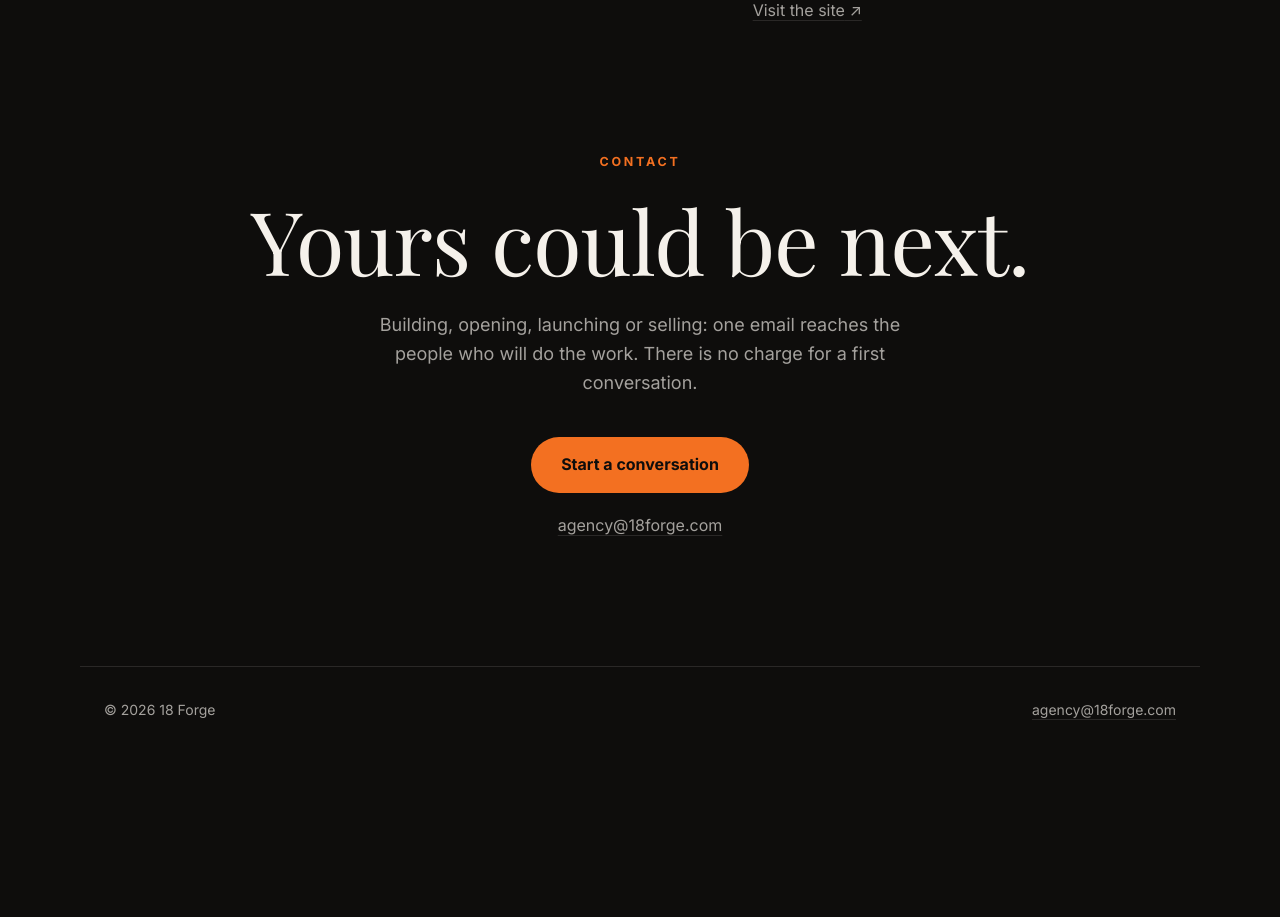
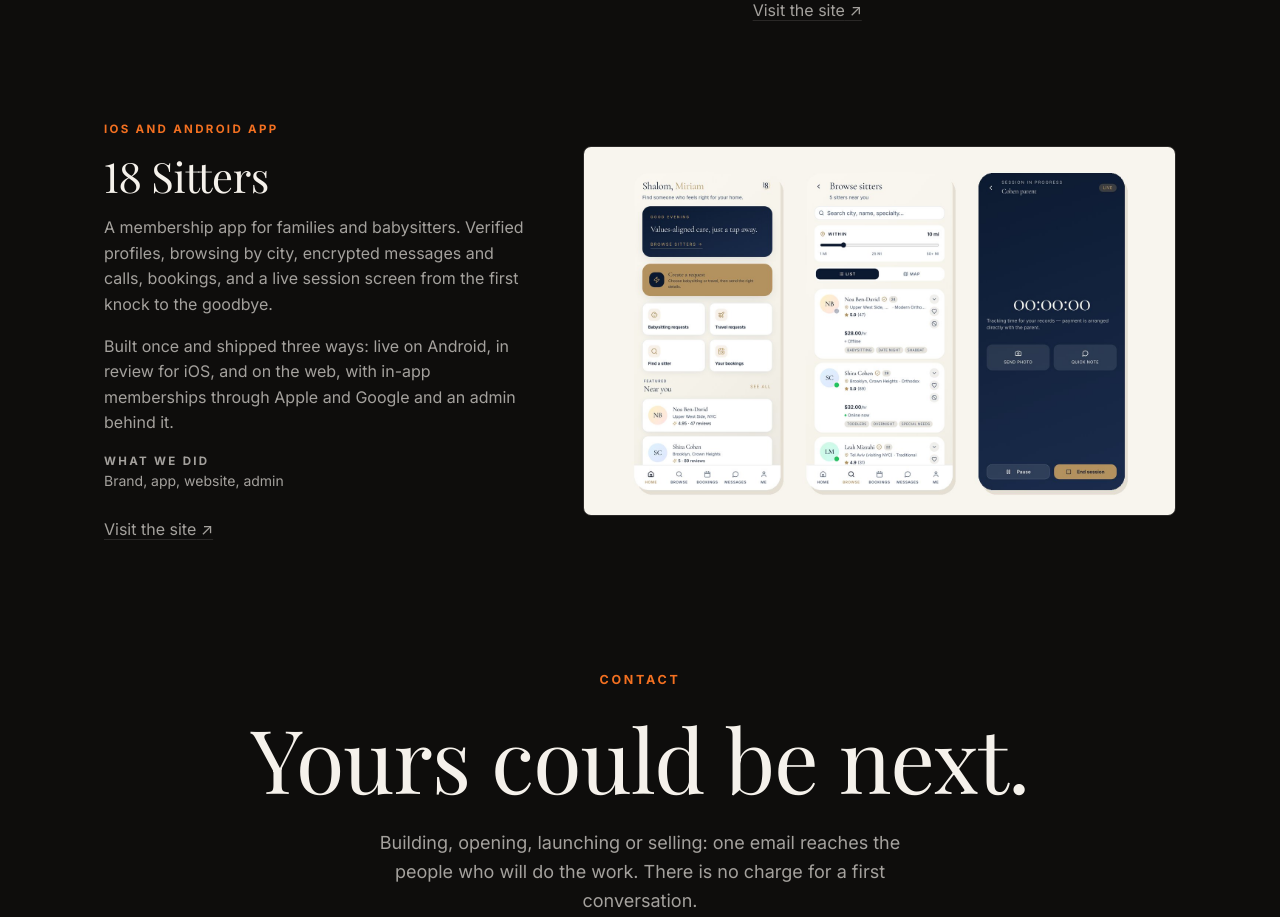
Before and after one commit to 18forge/18Forge, a Next.js app: page /work in a window 1280 px wide. Shown: the part 1920-2837 px from the top of the page. Before the commit the page ends 2738 px from the top, so only its background shows below. Built offline with nearby package versions, Linux system fonts and the light colour scheme; a web font is replaced by a local one.

Commit message:
Add 18 Sitters to the work page

```diff
--- a/app/content.ts
+++ b/app/content.ts
@@ -139,6 +139,19 @@
       domain: "58diamonds.com",
       image: "/work/58-diamonds.jpg",
     },
+    {
+      name: "18 Sitters",
+      label: "iOS and Android app",
+      body: "Trusted childcare with Jewish values: an app that brings families and sitters together.",
+      about: [
+        "A membership app for families and babysitters. Verified profiles, browsing by city, encrypted messages and calls, bookings, and a live session screen from the first knock to the goodbye.",
+        "Built once and shipped three ways: live on Android, in review for iOS, and on the web, with in-app memberships through Apple and Google and an admin behind it.",
+      ],
+      role: "Brand, app, website, admin",
+      url: "https://18sitters.com",
+      domain: "18sitters.com",
+      image: "/work/18-sitters.jpg",
+    },
   ],
 };
 
--- a/app/globals.css
+++ b/app/globals.css
@@ -402,7 +402,7 @@
 .work-grid {
   margin-top: 56px;
   display: grid;
-  grid-template-columns: repeat(3, 1fr);
+  grid-template-columns: repeat(2, 1fr);
   gap: 16px;
 }
 
```
Also changed, not shown: public/work/18-sitters.jpg (added), 1 other file (tests, documents, lock files or other folders).
